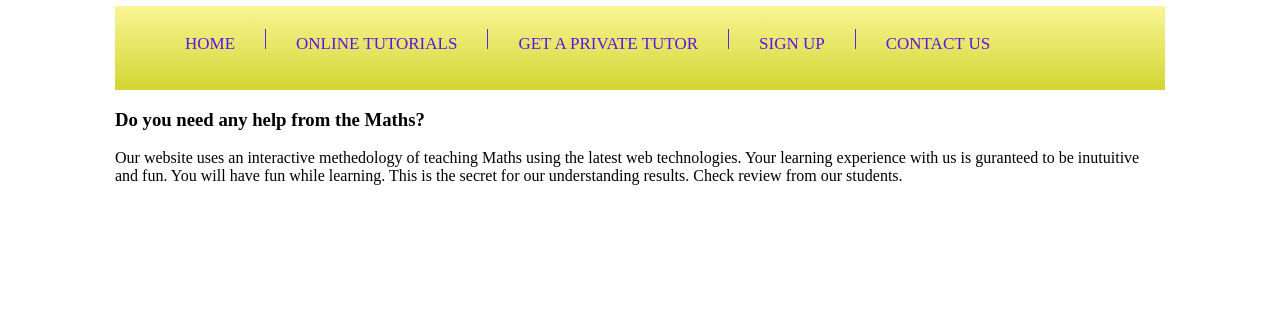
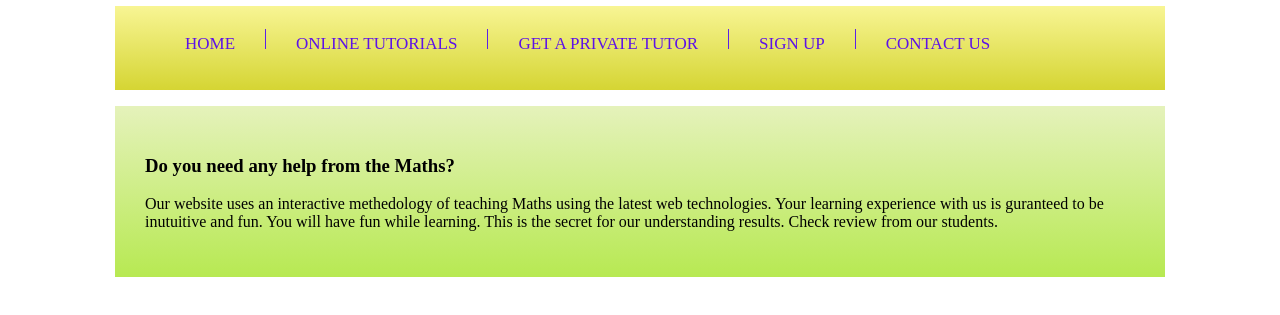
Before and after one commit to mostafizur1997/Maths-the-Fun-way, a plain HTML site: page index.html in a window 1280 px wide. Shown: the part 123-438 px from the top of the page. Drawn offline with Linux system fonts and the light colour scheme.

Commit message:
add introduction id

```diff
--- a/styling.css
+++ b/styling.css
@@ -86,6 +86,11 @@ ul{
     font-size: 20px;
     font-weight: bold;
     color: #b314db;
+}
 
+#introduction{
+    background: linear-gradient(#E5F2BB,#B7E952);
+    padding: 30px;
+    margin: 16px 0;
 
 }
```
